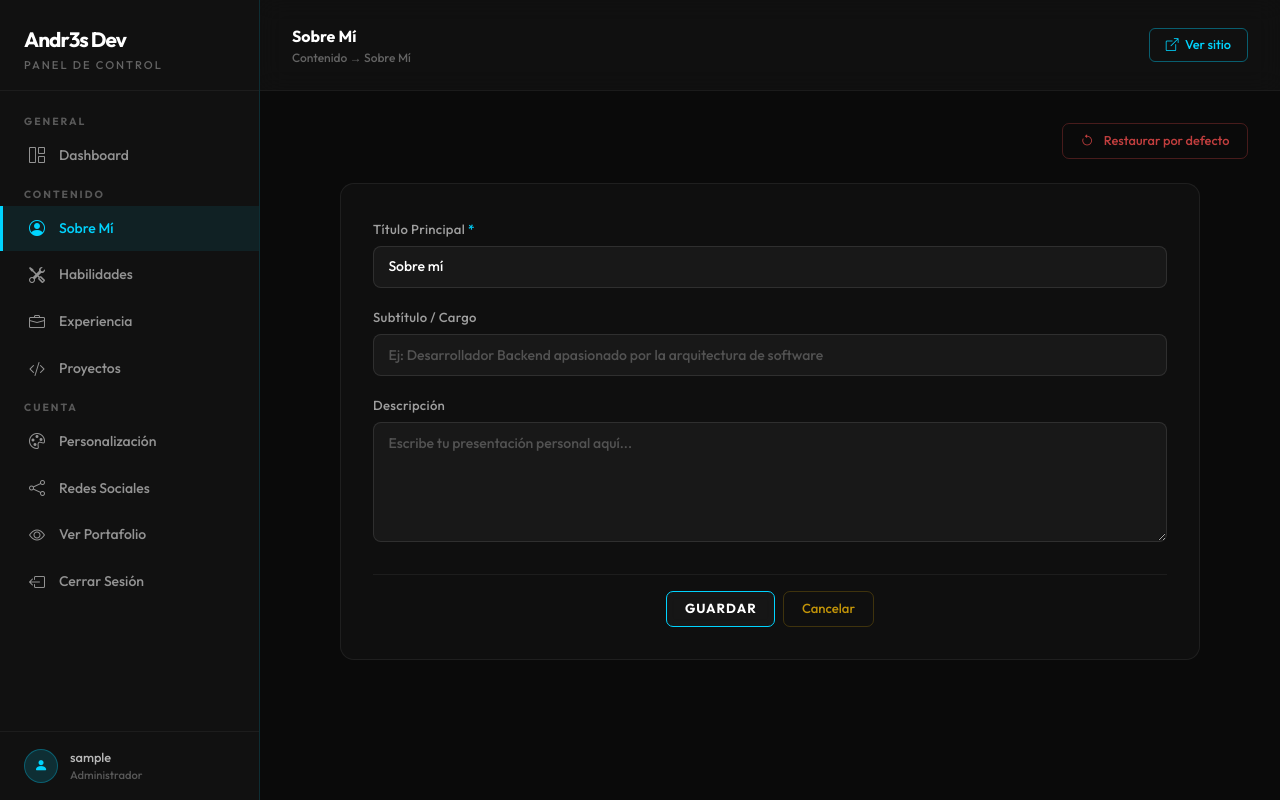
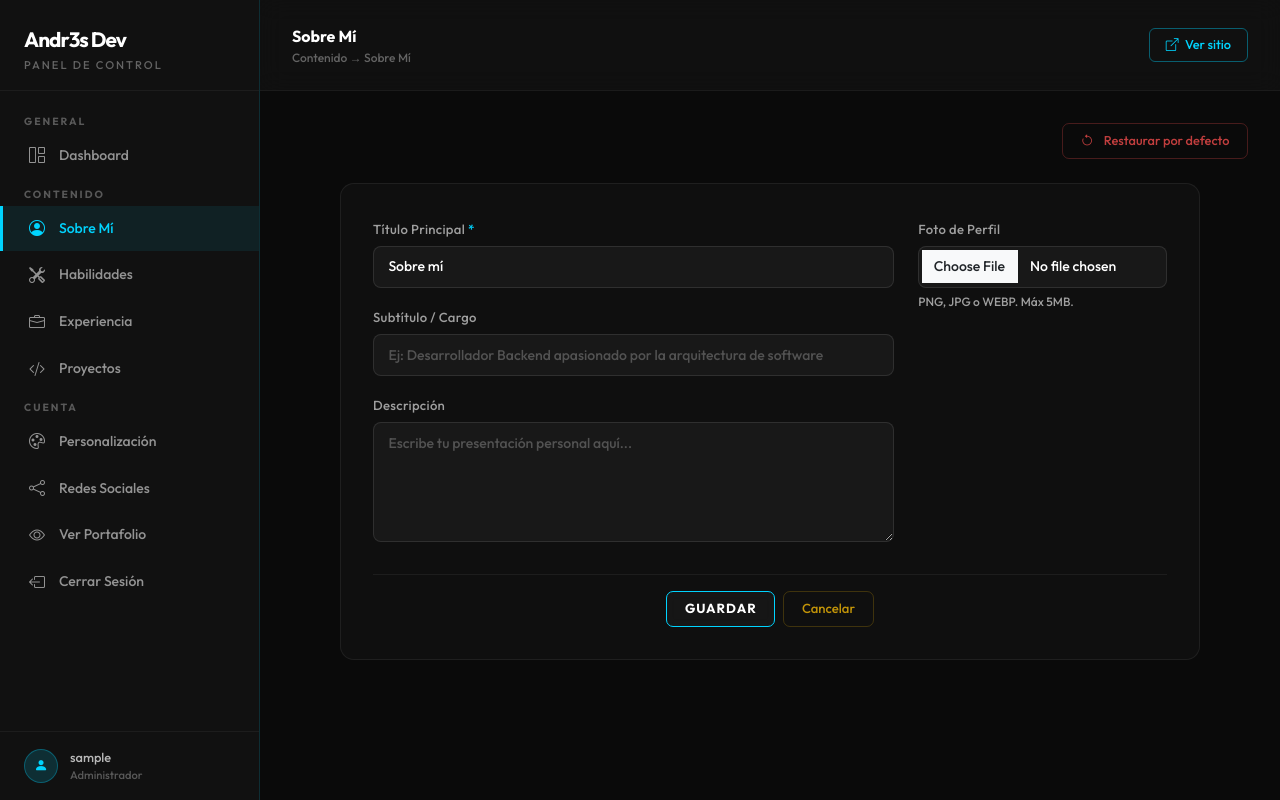
Before and after one commit to andres07torres/Web_Portfolio, a Django app: page /dashboard/acerca-de/ in a window 1280 px wide. Run offline with Django 5.2, Linux system fonts and the light colour scheme; the visitor is signed in with stand-in values (Sample User, id 1); data comes from the database, SQL or seed files in the repository; data that the repository does not hold is empty; some libraries are stand-ins or nearby versions.

Commit message:
[ADD de imagen con supabase storage]

```diff
--- a/portafolio/App/forms.py
+++ b/portafolio/App/forms.py
@@ -4,11 +4,12 @@ from .models import AcercaDe, Habilidad, Experiencia, Proyecto, Personalizacion,
 class AcercaDeForm(forms.ModelForm):
     class Meta:
         model = AcercaDe
-        fields = ['titulo', 'subtitulo', 'descripcion']
+        fields = ['titulo', 'subtitulo', 'descripcion', 'foto']
         widgets = {
             'titulo': forms.TextInput(attrs={'class': 'form-control'}),
             'subtitulo': forms.TextInput(attrs={'class': 'form-control'}),
             'descripcion': forms.Textarea(attrs={'class': 'form-control', 'rows': 4}),
+            'foto': forms.FileInput(attrs={'class': 'form-control'}),
         }
 
 class HabilidadForm(forms.ModelForm):
--- a/portafolio/App/templates/dashboard/acercade.html
+++ b/portafolio/App/templates/dashboard/acercade.html
@@ -22,7 +22,7 @@
     <form method="post" enctype="multipart/form-data">
         {% csrf_token %}
         <div class="row g-4">
-            <div class="col-lg-12">
+            <div class="col-lg-8">
                 <div class="mb-3">
                     <label class="form-label">Título Principal <span class="text-accent">*</span></label>
                     <input type="text" name="titulo" class="form-control" placeholder="Ej: Sobre mí" value="{{ form.titulo.value|default:'' }}" required>
@@ -37,6 +37,30 @@
                     <textarea name="descripcion" class="form-control" placeholder="Escribe tu presentación personal aquí...">{{ form.descripcion.value|default:'' }}</textarea>
                 </div>
             </div>
+            <div class="col-lg-4">
+                <div class="mb-3">
+                    <label class="form-label">Foto de Perfil</label>
+                    {% if object and object.foto %}
+                        <div class="mb-3 text-center p-3 rounded-3" style="background:rgba(0,212,255,0.04);border:1px solid rgba(0,212,255,0.12);">
+                            <img src="{{ object.foto.url }}" alt="Foto actual" style="width:100%;max-width:150px;border-radius:12px;border:1px solid rgba(0,212,255,0.3);margin-bottom:.75rem;">
+                            <div class="footer-text mb-2" style="font-size:.75rem;">Foto actual</div>
+                            <button type="button" class="btn-danger-ghost" style="font-size:.78rem;padding:.35rem .85rem;cursor:pointer;"
+                                onclick="confirmarEliminarFoto()">
+                                <i class="bi bi-trash me-1"></i> Eliminar foto
+                            </button>
+                        </div>
+                    {% endif %}
+                    <input type="hidden" name="eliminar_foto" id="eliminarFotoInput" value="0">
+                    <input type="file" name="foto" class="form-control" accept="image/*" id="fotoInput">
+                    <div class="footer-text mt-1" style="font-size:.75rem;">PNG, JPG o WEBP. Máx 5MB.</div>
+                </div>
+
+                <!-- Preview -->
+                <div id="previewContainer" style="display:none;" class="text-center mt-2">
+                    <img id="fotoPreview" style="width:100%;max-width:160px;border-radius:12px;border:1px solid rgba(0,212,255,0.3);" alt="Vista previa">
+                    <div class="footer-text mt-1" style="font-size:.75rem;">Vista previa</div>
+                </div>
+            </div>
         </div>
 
         <div class="d-flex modal-footer-custom align-items-center justify-content-center gap-2 mt-3 pt-3" style="border-top:1px solid rgba(255,255,255,0.06);">
@@ -46,3 +70,44 @@
     </form>
 </div>
 {% endblock %}
+
+{% block extra_js %}
+<script>
+// Preview foto nueva
+document.getElementById('fotoInput').addEventListener('change', function(e) {
+    const file = e.target.files[0];
+    if (file) {
+        const reader = new FileReader();
+        reader.onload = function(ev) {
+            document.getElementById('fotoPreview').src = ev.target.result;
+            document.getElementById('previewContainer').style.display = 'block';
+        };
+        reader.readAsDataURL(file);
+    }
+});
+
+// Confirmar eliminación de foto actual
+function confirmarEliminarFoto() {
+    Swal.fire({
+        title: '¿Eliminar foto de perfil?',
+        text: 'La foto actual será eliminada del servidor.',
+        icon: 'warning',
+        showCancelButton: true,
+        confirmButtonText: 'Sí, eliminar',
+        cancelButtonText: 'Cancelar',
+        background: 'rgba(12,12,12,0.98)',
+        color: '#f8f9fa',
+        confirmButtonColor: '#ff4444',
+        cancelButtonColor: 'rgba(255,255,255,0.08)',
+        iconColor: '#ff4444',
+        reverseButtons: true,
+    }).then(result => {
+        if (result.isConfirmed) {
+            document.getElementById('eliminarFotoInput').value = '1';
+            // Enviar el formulario automáticamente
+            document.querySelector('form').submit();
+        }
+    });
+}
+</script>
+{% endblock %}
--- a/portafolio/portafolio/settings.py
+++ b/portafolio/portafolio/settings.py
@@ -151,7 +151,7 @@ STATIC_ROOT = os.path.join(BASE_DIR, 'staticfiles')
 # Django 6.x: usar STORAGES en lugar del deprecado STATICFILES_STORAGE
 STORAGES = {
     'default': {
-        'BACKEND': 'django.core.files.storage.FileSystemStorage',
+        'BACKEND': 'App.storage.SupabaseMediaStorage' if os.environ.get('SUPABASE_KEY') else 'django.core.files.storage.FileSystemStorage',
     },
     'staticfiles': {
         'BACKEND': 'whitenoise.storage.CompressedStaticFilesStorage',
--- a/portafolio/requirements.txt
+++ b/portafolio/requirements.txt
@@ -16,6 +16,7 @@ django-js-asset==3.1.2
 
 # Imágenes
 pillow==12.1.1
+requests==2.32.3
 
 # Servidor WSGI para producción
 gunicorn==23.0.0
```
Also changed, not shown: portafolio/App/storage.py (added, +57 -0 lines), portafolio/App/templates/secciones/sobre_mi.html (+9 -3 lines).
